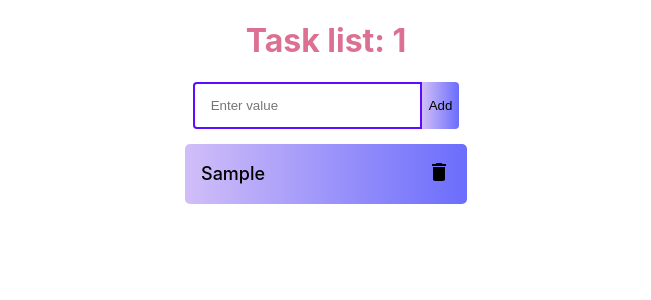
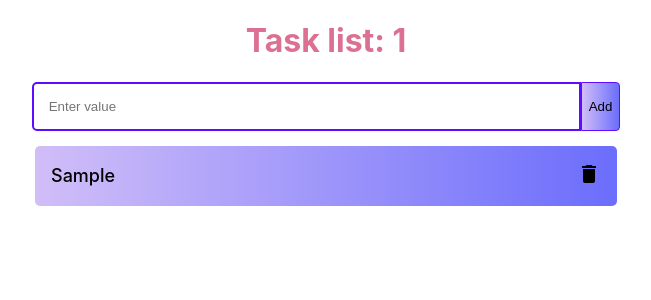
Before and after one commit to alexgold1994/todo-app, a React (Create React App) app: page / in a window 1280 px wide. Both pictures are taken after typing "Sample" into the empty fields and a click on the button "Add". Shown: the top 300 px of the page, without its empty margins (314-965 px from the left). Built offline with nearby package versions, Linux system fonts and the light colour scheme.

Commit message:
add some styles

```diff
--- a/src/components/ListForm.js
+++ b/src/components/ListForm.js
@@ -7,6 +7,7 @@ const Btn = styled.button`
     border-radius: 0 4px 4px 0;
     cursor: pointer;
     outline: none;
+    border: 1px solid #5d0cff;
     background: linear-gradient(
     90deg,
     rgb(209, 190, 248) 0%,
@@ -18,9 +19,10 @@ const Btn = styled.button`
 `
 
 const Input = styled.input`
-    padding: 14px 32px 14px 16px;
-    border-radius: 4px 0 0 4px;
+    padding: 15px 30px 15px 15px;
+    border-radius: 5px 0 0 5px;
     border: 2px solid #5d0cff;
+    width: 500px;
     outline: none;
     background: transparent;
 `
--- a/src/components/ListItem.js
+++ b/src/components/ListItem.js
@@ -7,10 +7,9 @@ const ListItemWrapper = styled.div`
     align-items: center;
     justify-content: space-between;
     padding: 16px;
-    width: 250px;
+    width: 550px;
     font-weight: 500;
     margin: 0 auto;
-    text-align: left;
     margin-top: 15px;
     background: linear-gradient(
     90deg,
```
